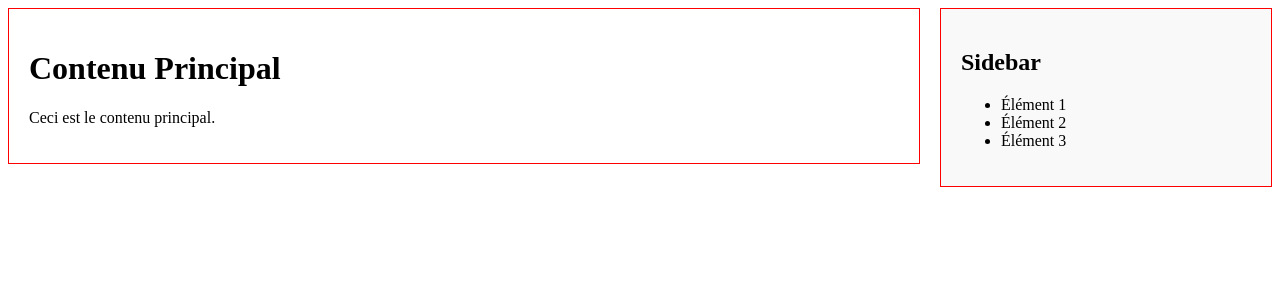
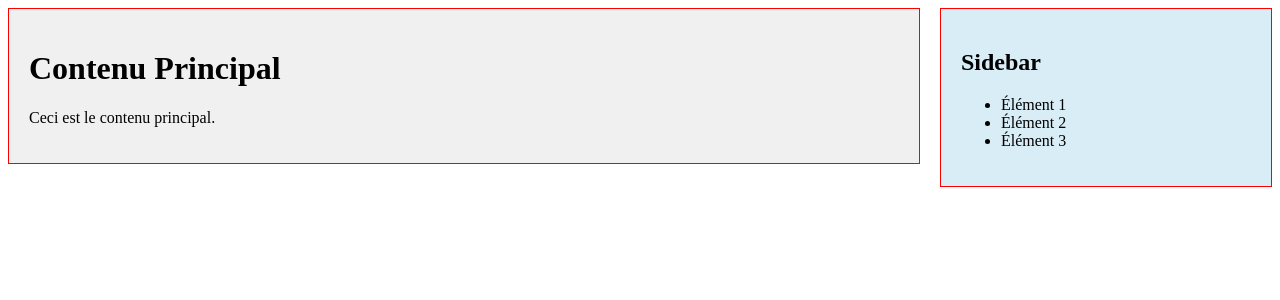
Before and after one commit to lauradelo/lauradelo.github.io, a Jekyll site: the page built from index.md, in a window 1280 px wide. Shown: the top 300 px of the page. Built offline with Jekyll 4.4.1, drawn with Linux system fonts in a browser that asks for light colours.

Commit message:
Update style.css

```diff
--- a/assets/css/style.css
+++ b/assets/css/style.css
@@ -1,25 +1,28 @@
-/* Assurez-vous que le conteneur principal est un conteneur Flex */
+/* Conteneur principal */
 .container {
-  display: flex;
-  flex-direction: row; /* Les enfants s'alignent horizontalement */
-  gap: 20px; /* Espace entre les colonnes */
+  display: flex; /* Active Flexbox */
+  flex-direction: row; /* Aligne les éléments horizontalement */
+  justify-content: space-between; /* Espace entre les éléments */
   align-items: flex-start; /* Aligne les éléments en haut */
+  gap: 20px; /* Espace entre le contenu principal et la sidebar */
 }
 
-/* Section principale (contenu) */
+/* Contenu principal */
 main {
-  flex: 3; /* Prend plus d'espace */
+  flex: 3; /* Prend 75% de l'espace */
+  background-color: #f0f0f0; /* Couleur de fond pour test */
   padding: 20px;
+  border: 1px solid #ccc; /* Bordure pour test */
 }
 
 /* Sidebar */
 aside {
-  flex: 1; /* Prend moins d'espace */
+  flex: 1; /* Prend 25% de l'espace */
+  background-color: #d9edf7; /* Couleur de fond pour test */
   padding: 20px;
-  background-color: #f9f9f9;
-  border-left: 1px solid #ddd; /* Ligne de séparation */
-  min-width: 200px; /* Largeur minimale */
+  border: 1px solid #ccc; /* Bordure pour test */
 }
+
 
 /* Ajustement pour petits écrans */
 @media (max-width: 768px) {
```
